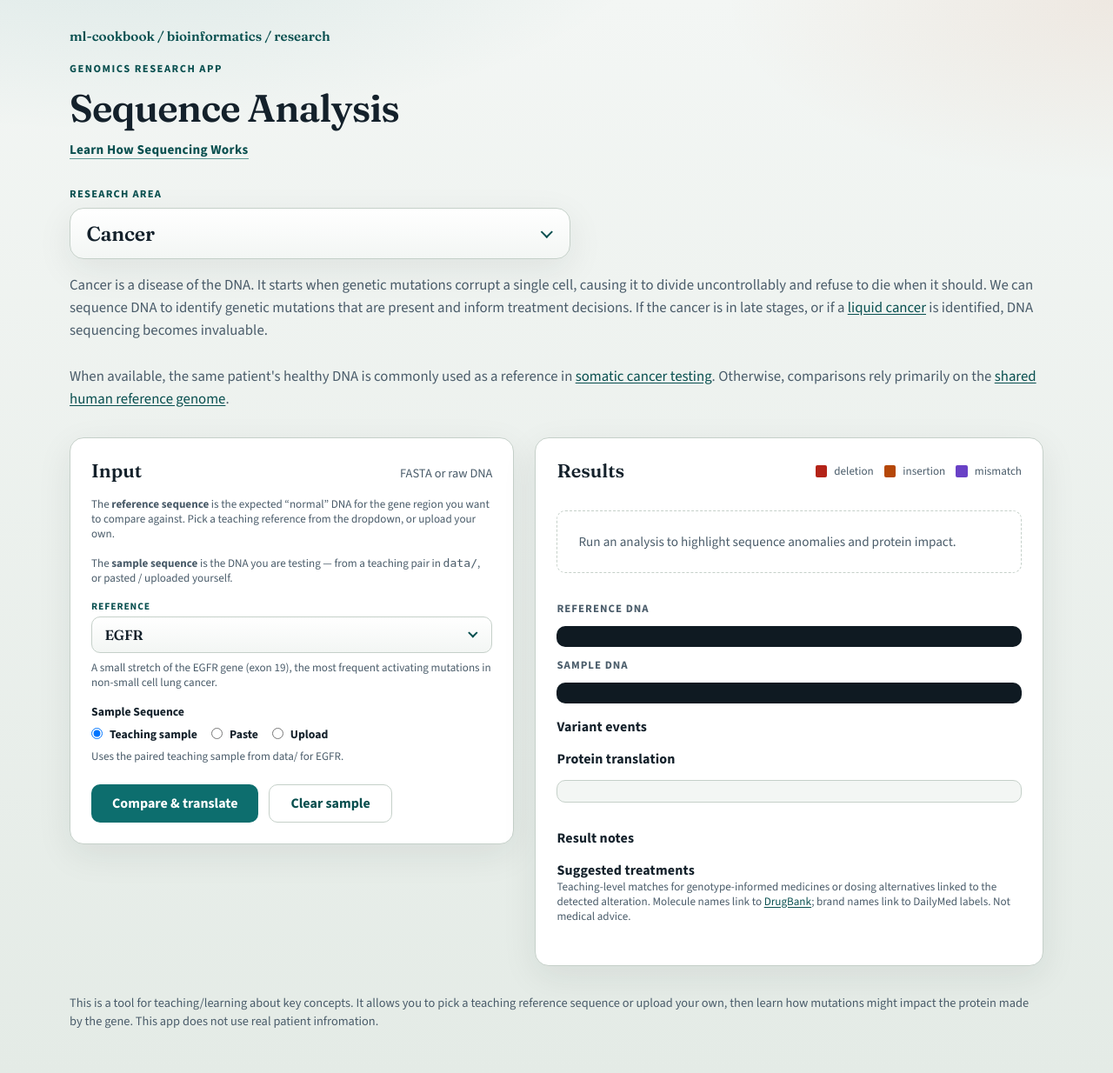
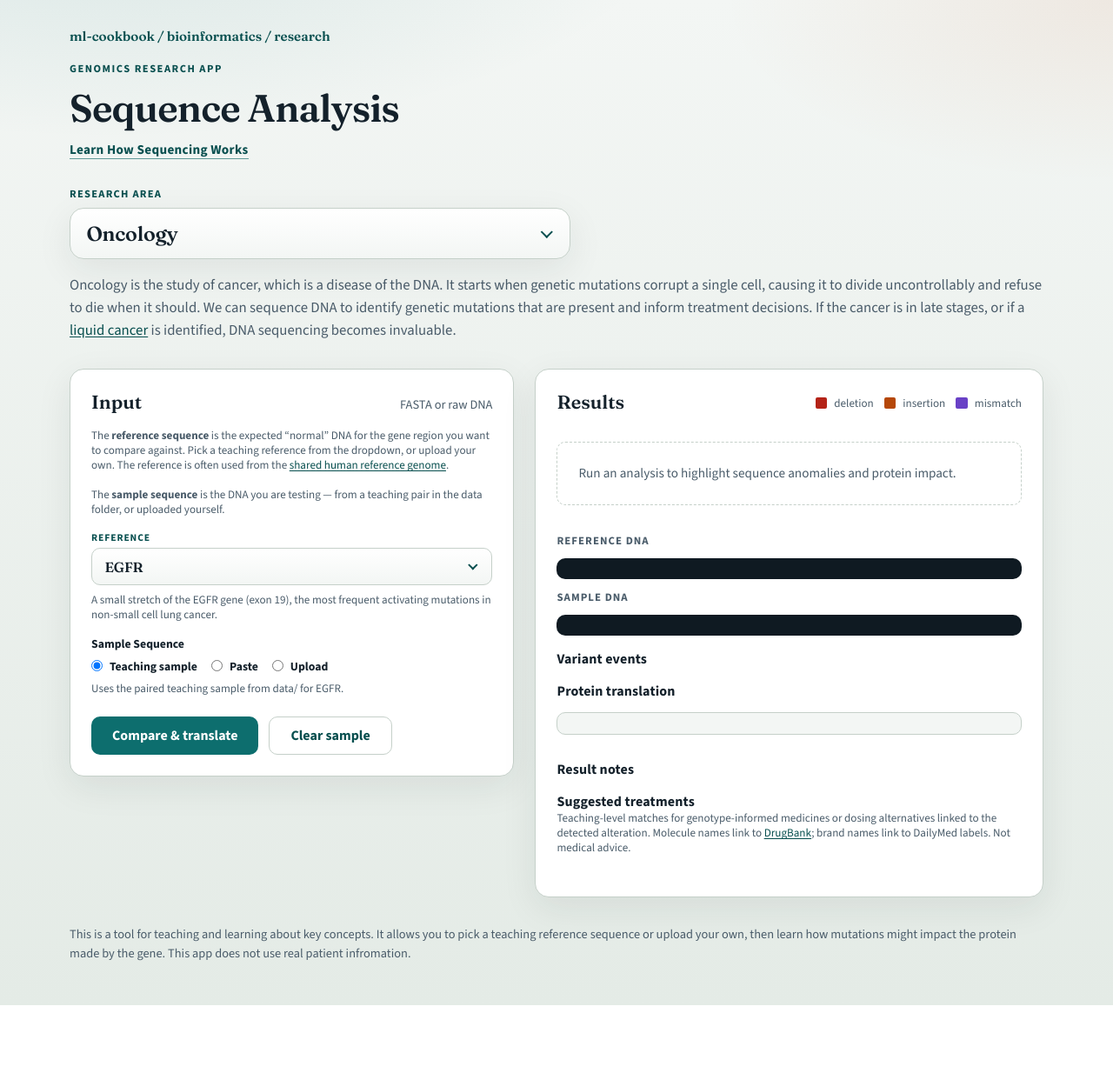
Before and after one commit to mackertp/ml-cookbook, a Flask app: page / in a window 1280 px wide. Shown: the whole page at 87% size. After the commit the page ends 1156 px from the top, so only its background shows below. Run offline with Flask 3, Linux system fonts and the light colour scheme.

Commit message:
code review: https://youtu.be/Kq8l1C-OUVQ?si=xQ_xVX7hWkEoWn3b

```diff
--- a/bioinformatics/research/app/analysis.py
+++ b/bioinformatics/research/app/analysis.py
@@ -572,18 +572,13 @@ CUSTOM_REFERENCE = {
 RESEARCH_AREAS = [
     {
         "id": "cancer",
-        "label": "Cancer",
+        "label": "Oncology",
         "description": (
-            "Cancer is a disease of the DNA. It starts when genetic mutations corrupt a single cell, causing it to divide "
+            "Oncology is the study of cancer, which is a disease of the DNA. It starts when genetic mutations corrupt a single cell, causing it to divide "
             "uncontrollably and refuse to die when it should. We can sequence DNA to identify genetic mutations that are "
             "present and inform treatment decisions. If the cancer is in late stages, or if a "
             "<a href='https://massivebio.com/what-are-the-differences-between-solid-and-liquid-tumors/' target='_blank' rel='noopener noreferrer'>liquid cancer</a> "
             "is identified, DNA sequencing becomes invaluable."
-            "<br /><br />"
-            "When available, the same patient's healthy DNA is commonly used as a reference in "
-            "<a href='https://pmc.ncbi.nlm.nih.gov/articles/PMC3073190/' target='_blank' rel='noopener noreferrer'>somatic cancer testing</a>. "
-            "Otherwise, comparisons rely primarily on the "
-            "<a href='https://www.ncbi.nlm.nih.gov/grc' target='_blank' rel='noopener noreferrer'>shared human reference genome</a>."
         ),
     },
     {
--- a/bioinformatics/research/app/templates/index.html
+++ b/bioinformatics/research/app/templates/index.html
@@ -17,7 +17,6 @@
       <p class="eyebrow">Genomics Research App</p>
       <h1>Sequence Analysis</h1>
       <a class="hero__learn" href="{{ url_for('sequencing') }}">Learn How Sequencing Works</a>
-
       <div class="picker research-picker" id="research-picker">
         <span class="picker__label" id="research-area-label">Research area</span>
         <div class="picker__control">
@@ -65,15 +64,16 @@
           <h2 id="input-heading">Input</h2>
           <p class="panel__hint">FASTA or raw DNA</p>
         </div>
-
         <form id="analyze-form" class="stack" novalidate>
           <p class="field__help">
             The <strong>reference sequence</strong> is the expected “normal” DNA for the gene region you want
-            to compare against. Pick a teaching reference from the dropdown, or upload your own.
+            to compare against. Pick a teaching reference from the dropdown, or upload your own. The reference is often
+            used from the
+            <a href='https://www.ncbi.nlm.nih.gov/grc' target='_blank' rel='noopener noreferrer'>shared human reference genome</a>.
             <br />
             <br />
-            The <strong>sample sequence</strong> is the DNA you are testing — from a teaching pair in
-            <code>data/</code>, or pasted / uploaded yourself.
+            The <strong>sample sequence</strong> is the DNA you are testing — from a teaching pair in the
+            data folder, or uploaded yourself.
           </p>
           <div class="field">
             <div class="picker picker--compact" id="preset-picker">
@@ -219,7 +219,7 @@
     </div>
 
     <p class="footer-note">
-      This is a tool for teaching/learning about key concepts. It allows you to pick a teaching reference sequence or upload your own, then learn
+      This is a tool for teaching and learning about key concepts. It allows you to pick a teaching reference sequence or upload your own, then learn
       how mutations might impact the protein made by the gene. This app does not use real patient infromation.
     </p>
   </main>
--- a/bioinformatics/research/app/templates/sequencing.html
+++ b/bioinformatics/research/app/templates/sequencing.html
@@ -27,7 +27,7 @@
         or tracking a resistant pathogen.
         <br /><br />
         End-to-end clinical testing can run from a few hundred dollars for a focused gene panel to roughly <strong>$1,000–$5,000+</strong>
-        for clinical exome or genome work. Sequencing is <strong>not</strong> typically used when imaging and pathology have already give
+        for clinical exome or genome work. Sequencing is <strong>not</strong> typically used when imaging and pathology have already given
         a clear treatment path or if phenotype-directed treatments are better suited to address the indication.
       </p>
     </header>
```
